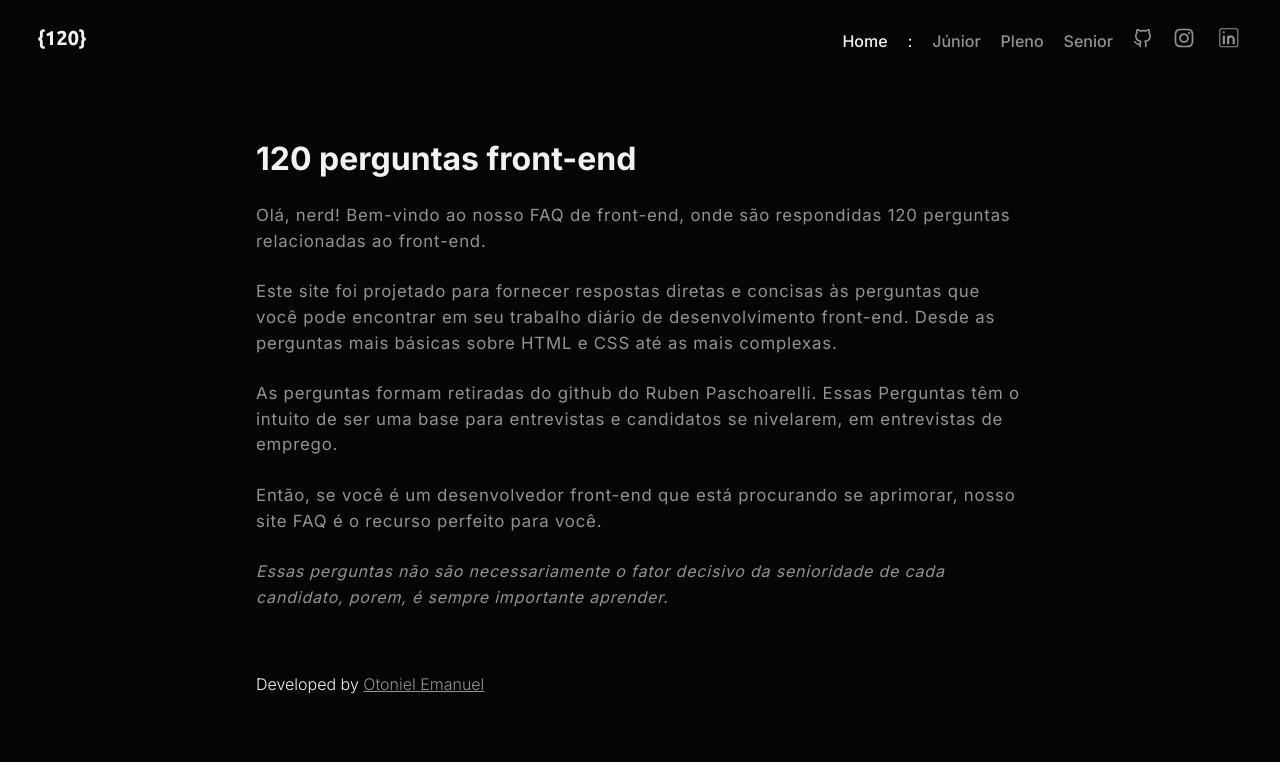
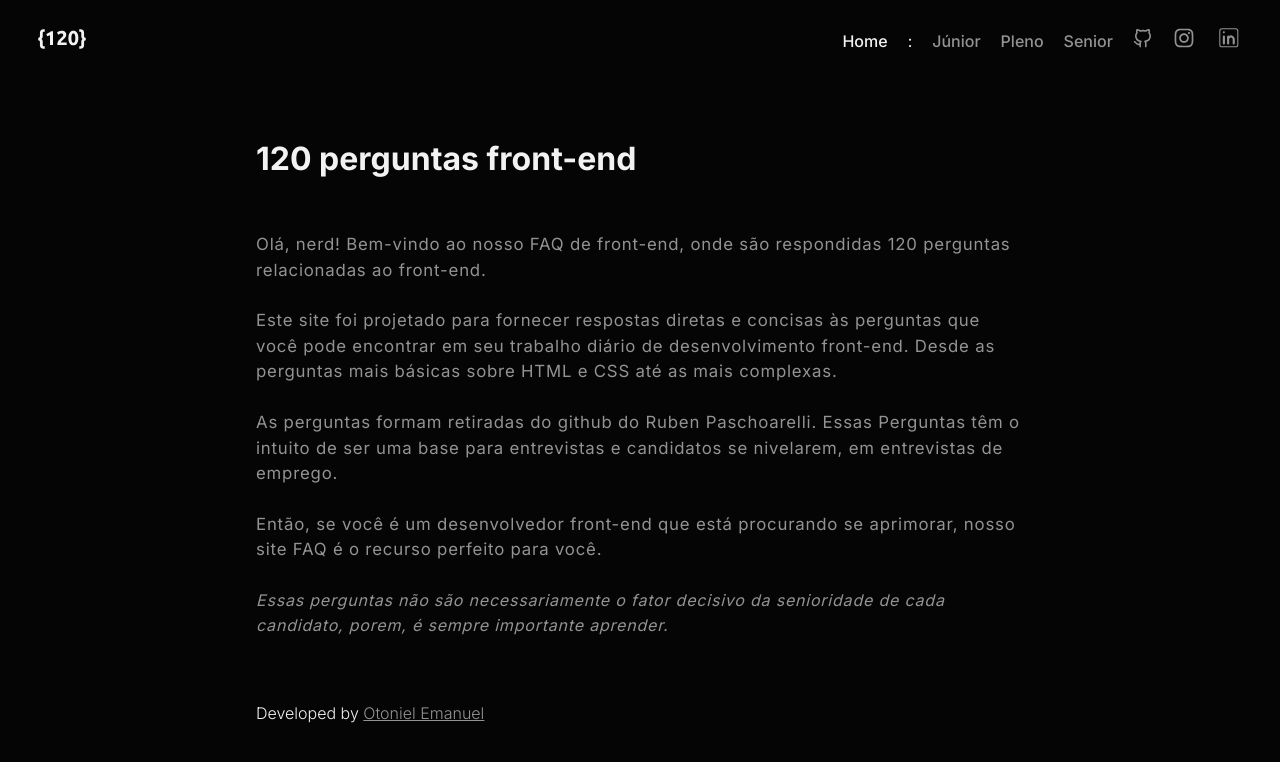
Before and after one commit to otonielemanuel/perguntas-front-end, a React (Vite) app: page / in a window 1280 px wide. Shown: the top 762 px of the page. Built offline with nearby package versions, Linux system fonts and the light colour scheme.

Commit message:
add vercel file

```diff
--- a/src/components/mainHome/styles.ts
+++ b/src/components/mainHome/styles.ts
@@ -50,7 +50,7 @@ export const Title = styled.h1`
 `;
 
 export const Texts = styled.div`
-  margin-top: 7j%;
+  margin-top: 7%;
 `;
 
 export const Paragraph = styled.p`
```
